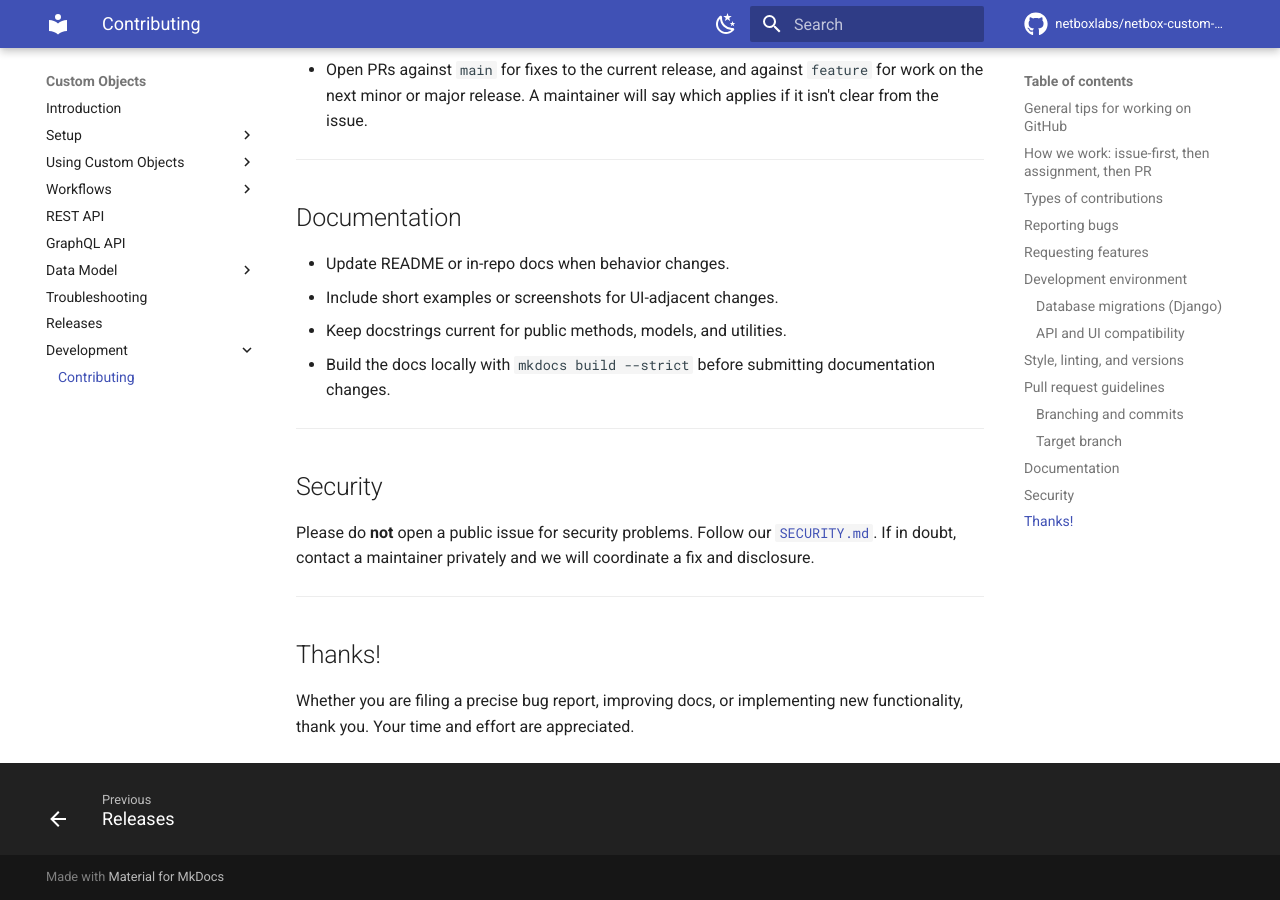
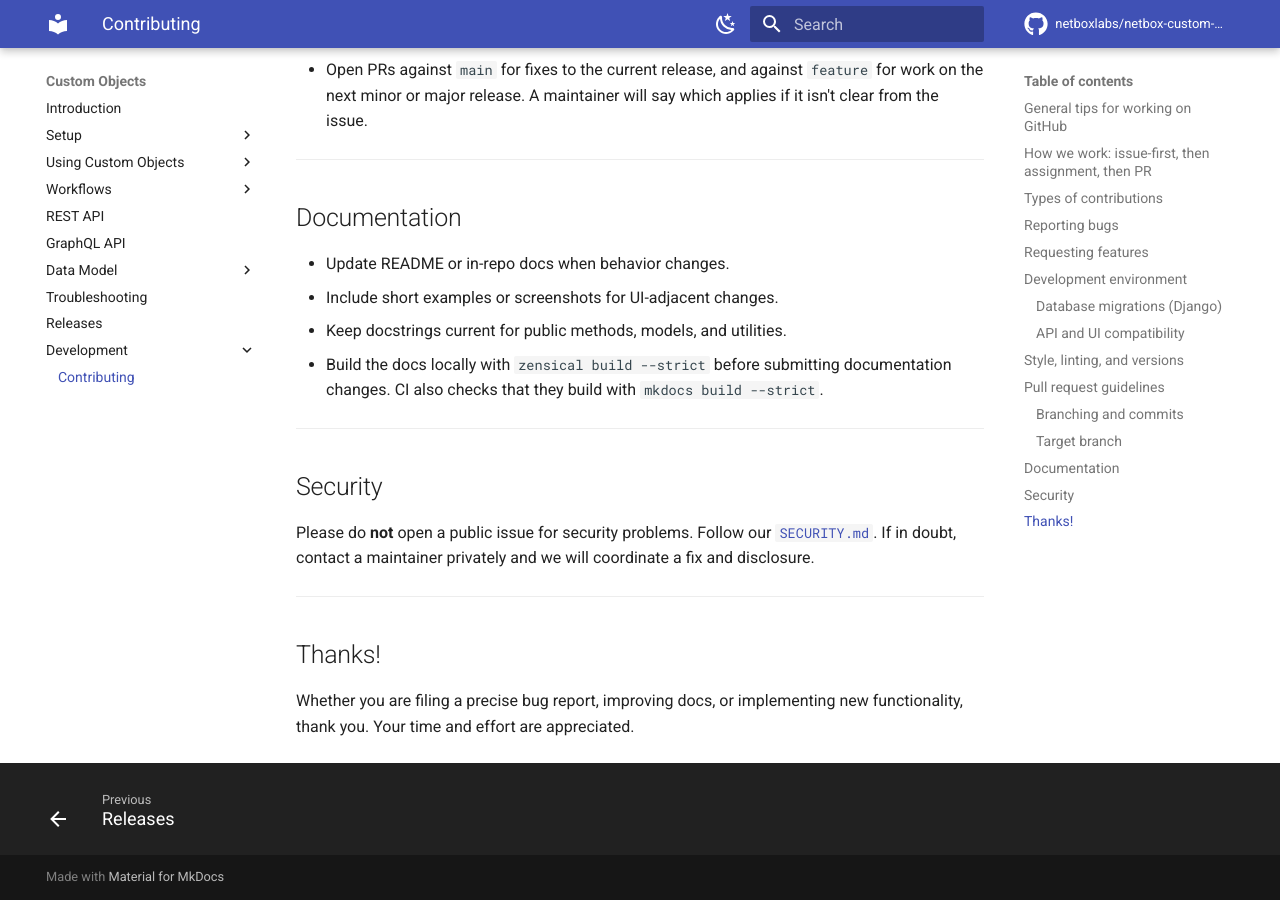
Before and after one commit to netboxlabs/netbox-custom-objects, an MkDocs documentation site: the page built from docs/development/contributing.md, in a window 1280 px wide and 900 px high, scrolled down 4713 px. Built offline with MkDocs 1.6.1 and Material for MkDocs 9.7.7, drawn with Linux system fonts in a browser that asks for light colours; comment, search, counter and statistics services are not loaded.

Commit message:
ci: build the docs site with zensical, as the plugin scaffold does
Build mkdocs.yml with zensical in CI, with an mkdocs compatibility build,
and point the contributor docs at zensical. CI didn't build the user docs
before.

Co-Authored-By: Claude Opus 5.5 <noreply@anthropic.com>

```diff
--- a/CONTRIBUTING.md
+++ b/CONTRIBUTING.md
@@ -220,8 +220,9 @@ A PR is reviewed only if:
 - Update README or in-repo docs when behavior changes.
 - Include short examples or screenshots for UI-adjacent changes.
 - Keep docstrings current for public methods, models, and utilities.
-- Build the docs locally with `mkdocs build --strict` before submitting
-  documentation changes.
+- Build the docs locally with `zensical build --strict` before submitting
+  documentation changes. CI also checks that they build with
+  `mkdocs build --strict`.
 
 ---
 
```
Also changed, not shown: AGENTS.md (+3 -3 lines), 2 other files.
